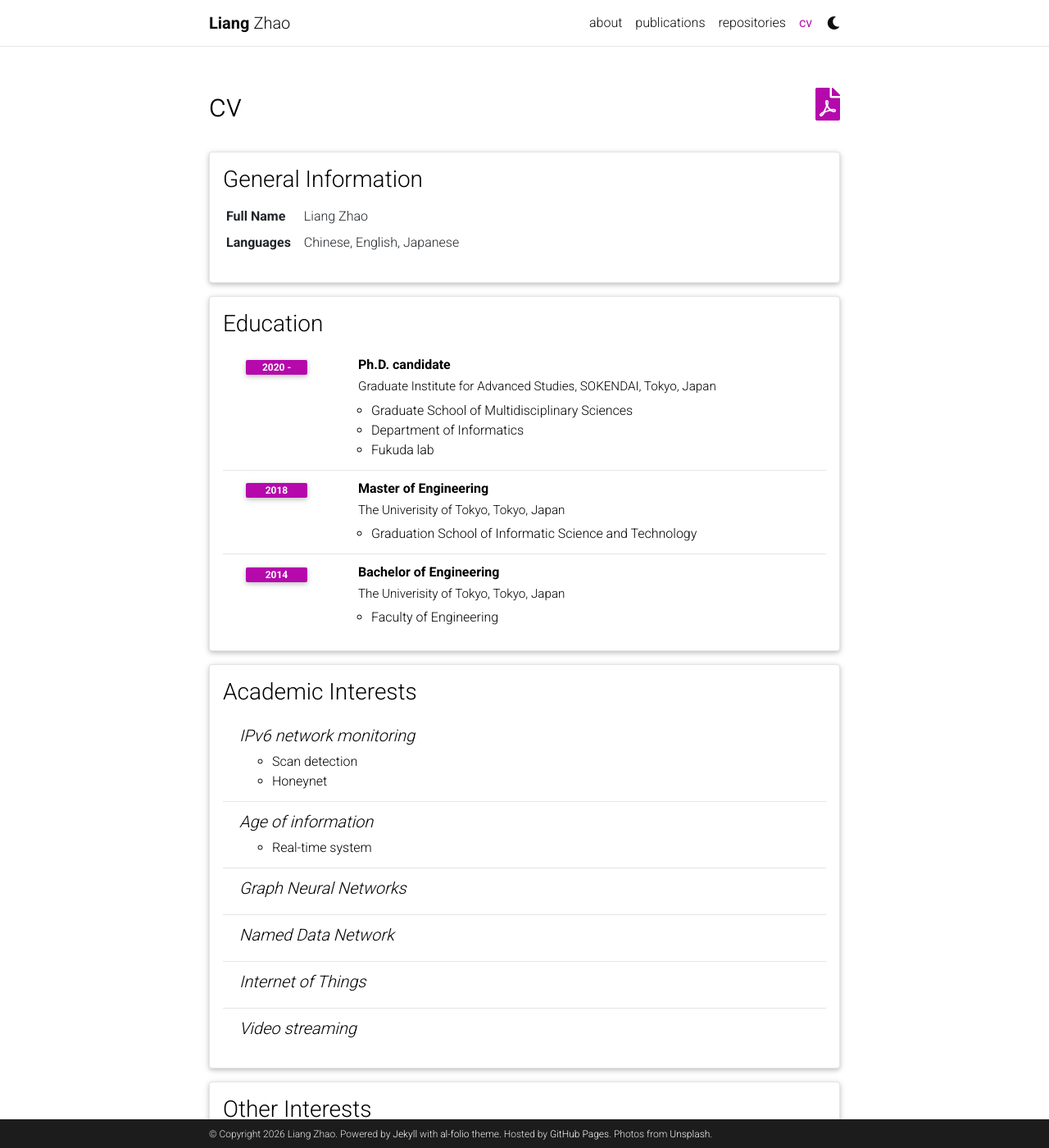
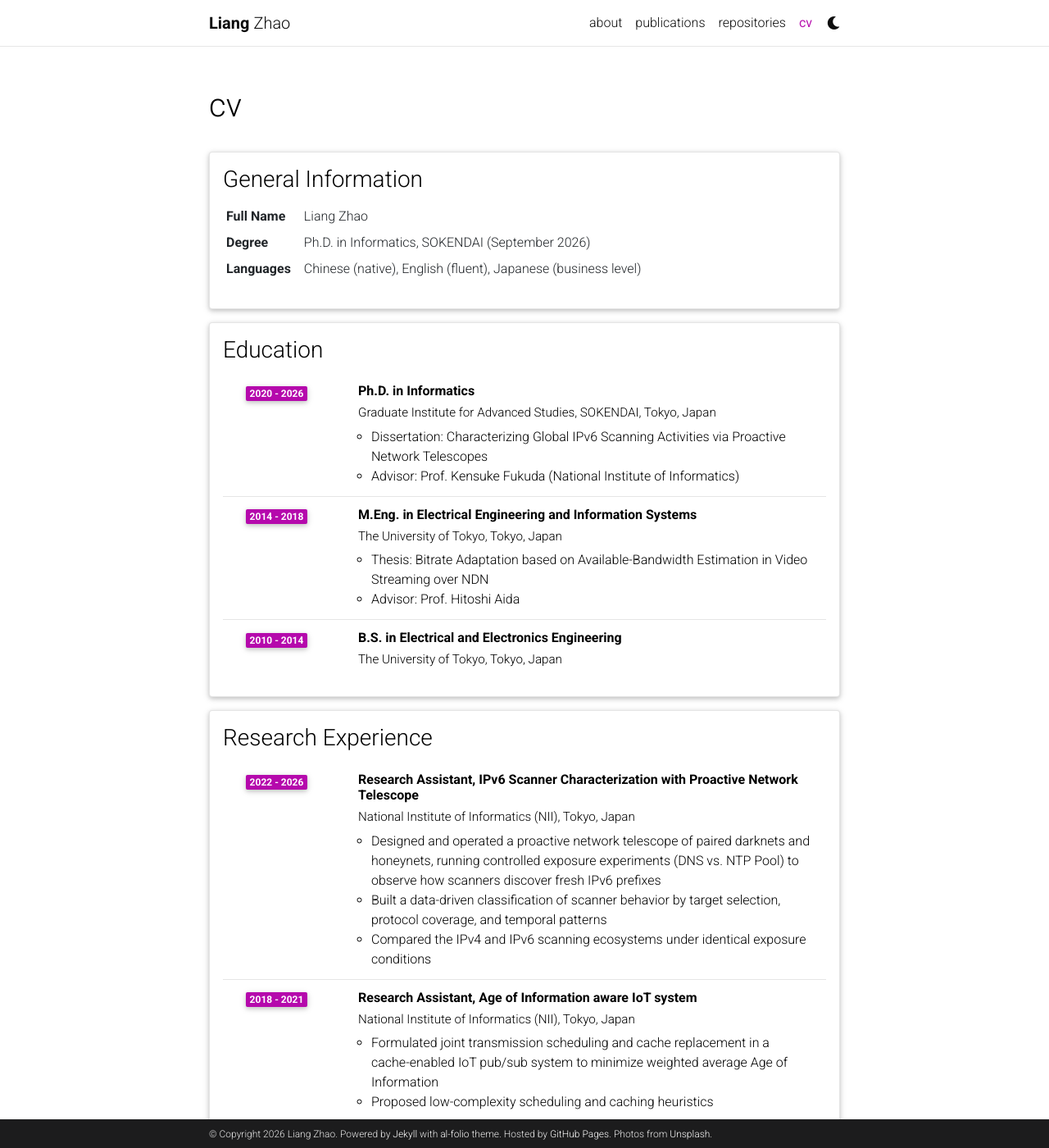
Before and after one commit to goodluckz/goodluckz.github.io, a Jekyll site: the page built from _pages/cv.md, in a window 1280 px wide and 1400 px high. Shown: the whole window at 82% size. Built offline with Jekyll 4.4.1, drawn with Linux system fonts in a browser that asks for light colours; full-size pictures stand in for the smaller copies a plugin makes; comment, search, counter and statistics services are not loaded; a style sheet for code colours, icons or effects is not loaded; some of the changed text lies outside the part shown.

Commit message:
docs: update profile after Ph.D. graduation
- about: Ph.D. conferred, research summary and interests from current CV
- cv: rewrite education/experience/awards/skills; drop outdated PDF
- config: switch email to gmail, add Google Scholar ID

Co-Authored-By: Claude Opus 5.5 <noreply@anthropic.com>

```diff
--- a/_config.yml
+++ b/_config.yml
@@ -6,7 +6,7 @@ title: blank # the website title (if blank, full name will be used instead)
 first_name: Liang
 middle_name:
 last_name: Zhao
-email: zhaoliang@nii.ac.jp
+email: zl.iafag@gmail.com
 description: > # the ">" symbol means to ignore newlines until "footer_text:"
   A simple, whitespace theme for academics. Based on [*folio](https://github.com/bogoli/-folio) design.
 footer_text: >
@@ -77,7 +77,7 @@ twitter_username: # your Twitter handle
 mastodon_username: # your mastodon instance+username in the format instance.tld/@username
 linkedin_username: liang-zhao-93279197 # your LinkedIn user name
 telegram_username: # your Telegram user name
-scholar_userid: # your Google Scholar ID
+scholar_userid: I5_f-hEAAAAJ # your Google Scholar ID
 semanticscholar_id: # your Semantic Scholar ID
 whatsapp_number: # your WhatsApp number (full phone number in international format. Omit any zeroes, brackets, or dashes when adding the phone number in international format.)
 orcid_id: 0009-0002-9378-1864 # your ORCID ID
--- a/_data/cv.yml
+++ b/_data/cv.yml
@@ -3,95 +3,84 @@
   contents:
     - name: Full Name
       value: Liang Zhao
+    - name: Degree
+      value: Ph.D. in Informatics, SOKENDAI (September 2026)
     - name: Languages
-      value: Chinese, English, Japanese
+      value: Chinese (native), English (fluent), Japanese (business level)
 
 - title: Education
   type: time_table
   contents:
-    - title: Ph.D. candidate
+    - title: Ph.D. in Informatics
       institution: Graduate Institute for Advanced Studies, SOKENDAI, Tokyo, Japan
-      year: 2020 -
+      year: 2020 - 2026
       description:
-      - Graduate School of Multidisciplinary Sciences
-      - Department of Informatics
-      - Fukuda lab
-    - title: Master of Engineering
-      institution: The Univerisity of Tokyo, Tokyo, Japan
-      year: 2018
+        - "Dissertation: Characterizing Global IPv6 Scanning Activities via Proactive Network Telescopes"
+        - "Advisor: Prof. Kensuke Fukuda (National Institute of Informatics)"
+    - title: M.Eng. in Electrical Engineering and Information Systems
+      institution: The University of Tokyo, Tokyo, Japan
+      year: 2014 - 2018
       description:
-        - Graduation School of Informatic Science and Technology
-    - title: Bachelor of Engineering
-      institution: The Univerisity of Tokyo, Tokyo, Japan
-      year: 2014
+        - "Thesis: Bitrate Adaptation based on Available-Bandwidth Estimation in Video Streaming over NDN"
+        - "Advisor: Prof. Hitoshi Aida"
+    - title: B.S. in Electrical and Electronics Engineering
+      institution: The University of Tokyo, Tokyo, Japan
+      year: 2010 - 2014
+
+- title: Research Experience
+  type: time_table
+  contents:
+    - title: Research Assistant, IPv6 Scanner Characterization with Proactive Network Telescope
+      institution: National Institute of Informatics (NII), Tokyo, Japan
+      year: 2022 - 2026
       description:
-        - Faculty of Engineering
+        - Designed and operated a proactive network telescope of paired darknets and honeynets, running controlled exposure experiments (DNS vs. NTP Pool) to observe how scanners discover fresh IPv6 prefixes
+        - Built a data-driven classification of scanner behavior by target selection, protocol coverage, and temporal patterns
+        - Compared the IPv4 and IPv6 scanning ecosystems under identical exposure conditions
+    - title: Research Assistant, Age of Information aware IoT system
+      institution: National Institute of Informatics (NII), Tokyo, Japan
+      year: 2018 - 2021
+      description:
+        - Formulated joint transmission scheduling and cache replacement in a cache-enabled IoT pub/sub system to minimize weighted average Age of Information
+        - Proposed low-complexity scheduling and caching heuristics
 
-# - title: Experience
-#   type: time_table
-#   contents:
-#     - title: Professor of Theoretical Physics
-#       institution: Institute for Advanced Study, Princeton University
-#       year: 1933 - 1955
-#       description:
-#         - Description 1.
-#         - Description 2.
-#         - title: Description 3.
-#           contents:
-#             - Sub-description 1.
-#             - Sub-description 2.
-#     - title: Visiting Professor
-#       institution: California Institute of Technology, Pasadena, California, US
-#       year: 1933
-#       description:
-#         - Description 1.
-#         - Description 2.
+- title: Honors and Awards
+  type: time_table
+  contents:
+    - year: 2025
+      items:
+        - ACM SIGCOMM 2025 Student Travel Grant
+    - year: Undergraduate
+      items:
+        - First Prize, UTokyo Entrepreneur Dojo
 
-#     - title: Director
-#       institution: Kaiser Wilhelm Institute for Physics, Berlin, Germany.
-#       year: 1917-1933
-
-#     - title: Professor of Theoretical Physics
-#       institution: Karl-Ferdinand University, Prague, Czechoslovakia
-#       year: 1911 - 1917
-#       description:
-
-#     - title: Associate Professor of Theoretical Physics
-#       institution: University of Zurich, Zurich, Switzerland
-#       year: 1909 - 1911
-
-# - title: Open Source Projects
-#   type: time_table
-#   contents:
-#     - title: <a href="https://github.com/alshedivat/al-folio">al-folio</a>
-#       year: 2015-now
-#       description: A beautiful, simple, clean, and responsive Jekyll theme for academics.
-
-# - title: Honors and Awards
-#   type: time_table
-#   contents:
-#     - year: 1921
-#       items:
-#         - Nobel Prize in Physics
-#         - Matteucci Medal
-#     - year: 2029
-#       items:
-#         - Max Planck Medal
-
-- title: Academic Interests
+- title: Research Interests
   type: nested_list
   contents:
-    - title: IPv6 network monitoring
+    - title: Network Threat Defense
       items:
-        - Scan detection
-        - Honeynet
-    - title: Age of information
+        - Deception technology (honeypots, darknets)
+        - Proactive threat hunting
+    - title: Network Measurement
       items:
-        - Real-time system
-    - title: Graph Neural Networks
-    - title: Named Data Network
-    - title: Internet of Things
-    - title: Video streaming
+        - IPv6/IPv4 scanning
+        - Internet-scale traffic analysis
+    - title: High-performance Networking
+      items:
+        - Programmable data plane (P4), RDMA, eBPF
+        - Congestion control
+    - title: Systems for AI
+      items:
+        - In-network gradient aggregation
+        - KV-cache transport for LLM inference
+
+- title: Skills
+  type: list
+  contents:
+    - "<u>Systems & Tooling:</u> Linux toolchain (gcc / make / gdb), Docker, NS-3, Python, C++"
+    - "<u>Cloud:</u> AWS EC2 (NTP server cluster operated across 7 regions)"
+    - "<u>Data:</u> SQL, Elasticsearch / Arkime, Dagster"
+    - "<u>Machine Learning:</u> clustering, anomaly detection for network traffic"
 
 - title: Other Interests
   type: list
```
Also changed, not shown: _pages/about.md (+8 -16 lines), _pages/cv.md (+0 -1 lines), 1 other file.
